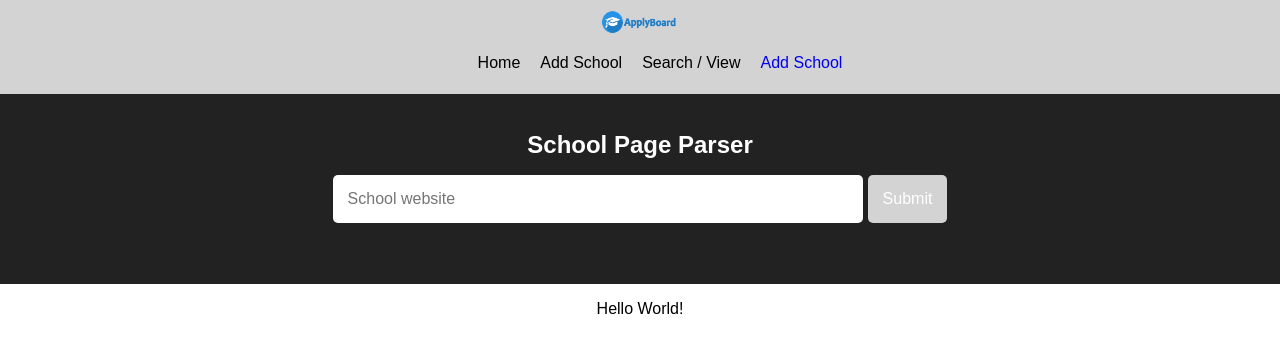
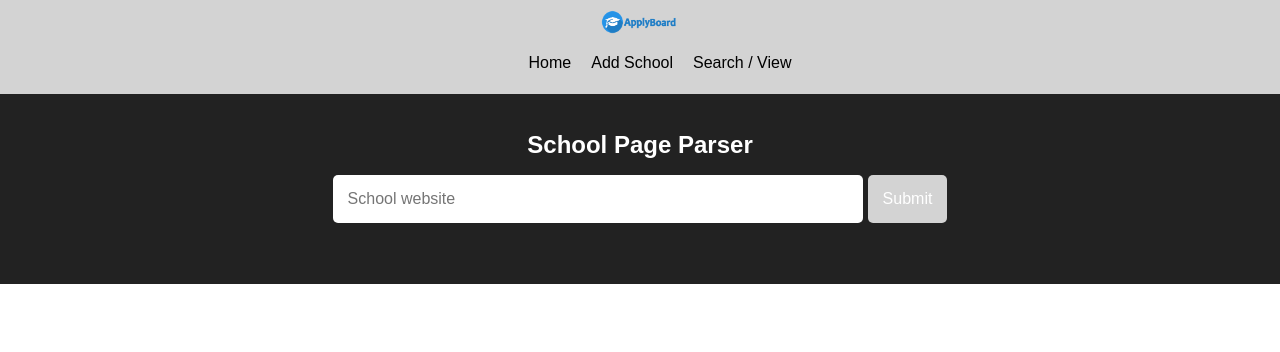
Before and after one commit to arunthaya/School-Website-Crawler, a React (Create React App) app in the folder example-frontend/: page /addschool in a window 1280 px wide. Shown: the top 352 px of the page. Built offline with nearby package versions, Linux system fonts and the light colour scheme.

Commit message:
Added 2 components
multi component layout
- added a component that takes true or false value
- parent component now has two children

```diff
--- a/example-frontend/src/container/AddSchool.js
+++ b/example-frontend/src/container/AddSchool.js
@@ -1,9 +1,8 @@
 import React, { Component } from 'react';
 import '../css/App.css';
+import $ from "jquery";
 import SchoolChecker from "./SchoolChecker";
 import SchoolUrl from "./SchoolUrl";
-import Tester from "./Tester.js";
-import $ from "jquery";
 
 class AddSchool extends Component{
     constructor(props){
@@ -41,10 +40,12 @@ class AddSchool extends Component{
     }
 
     render(){
-        return <div>
-            <SchoolUrl onUpdate={this.onUpdate} handleSubmit={this.handleSubmit}/>
-            <SchoolChecker/>
-        </div>;
+        return(
+            <div>
+                <SchoolUrl onUpdate={this.onUpdate} handleSubmit={this.handleSubmit}/>
+                <SchoolChecker hasWebsiteBeenChecked={this.state.websiteChecked}/>
+            </div>
+        );
     };
 }
 
--- a/example-frontend/src/container/Header.js
+++ b/example-frontend/src/container/Header.js
@@ -11,9 +11,8 @@ const Header = () => (
             <div class="table">
                 <ul id="navbar">
                     <li><Link class="sliding-middle-out" to='/'>Home</Link></li>
-                    <li><Link class="sliding-middle-out" to='/tester'>Add School</Link></li>
+                    <li><Link class="sliding-middle-out" to='/addschool'>Add School</Link></li>
                     <li><Link class="sliding-middle-out" to='/searchbar'>Search / View</Link></li>
-                    <li><Link to='/addschool'>Add School</Link></li>
                 </ul>
             </div>
         </nav>
--- a/example-frontend/src/container/Main.js
+++ b/example-frontend/src/container/Main.js
@@ -15,7 +15,6 @@ const Main = () => (
     <main>
         <Switch>
             <Route exact path='/' component={About}/>
-            <Route exact path='/tester' component={Tester}/>
             <Route path='/searchbar' component={Searchbar}/>
             <Route path='/addschool' component={AddSchool}/>
         </Switch>
--- a/example-frontend/src/container/SchoolChecker.js
+++ b/example-frontend/src/container/SchoolChecker.js
@@ -1,9 +1,13 @@
 import React, { Component } from 'react';
 import '../css/App.css';
 
-const SchoolChecker = () => (
-    <div>
-        <p>Hello World!</p>
-    </div>
-);
+function WebsiteChecked(props){
+    console.log(props.checked);
+    return null;
+}
+
+const SchoolChecker = (props) => {
+    return <WebsiteChecked checked={props.hasWebsiteBeenChecked}/>
+};
+
 export default SchoolChecker;
```
